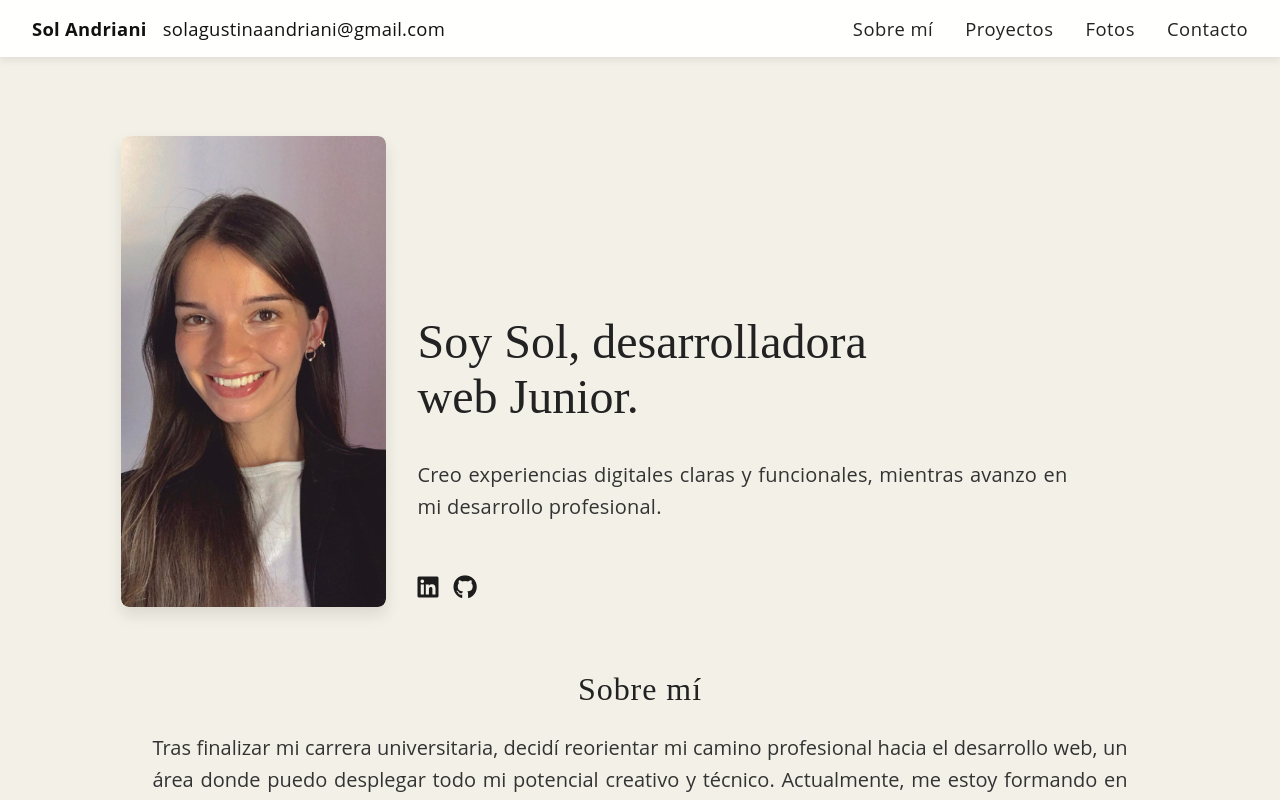
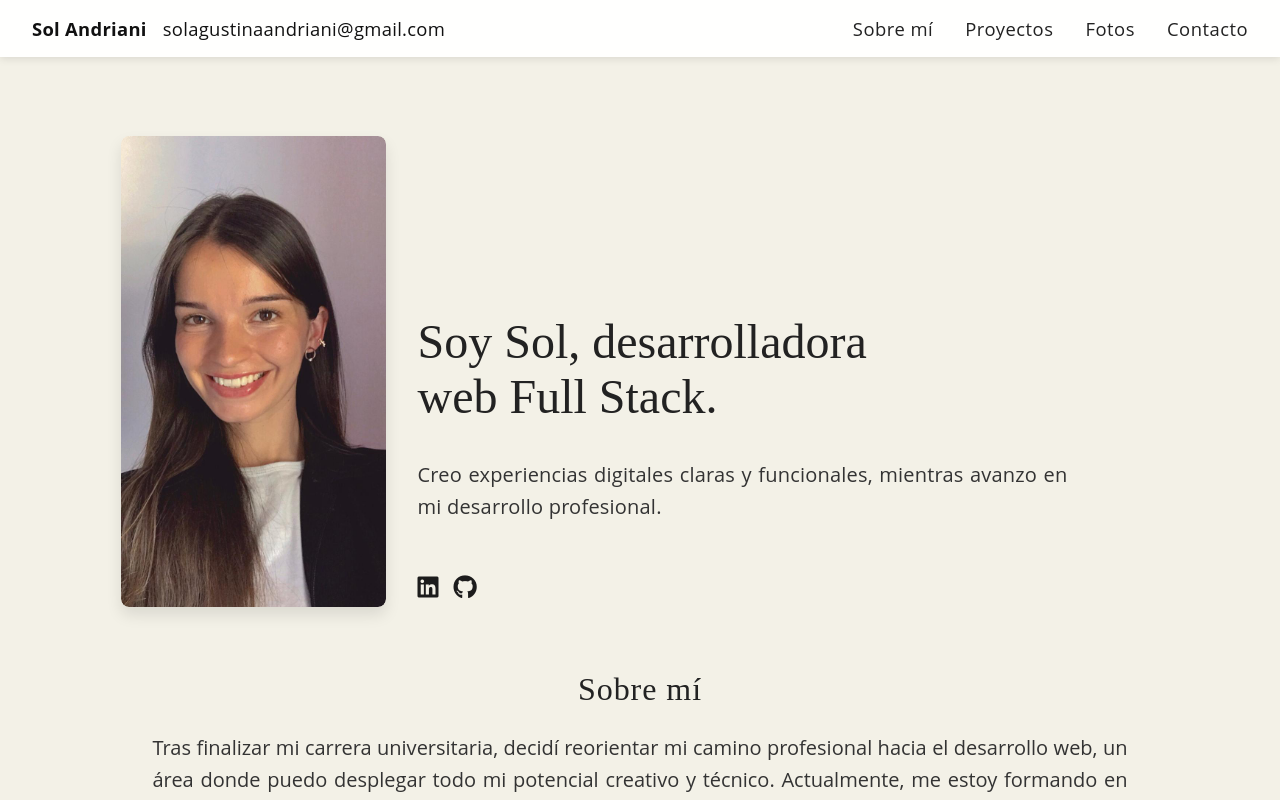
Before and after one commit to SolAndriani/portafolio-sol-andriani, a React (Create React App) app: page / in a window 1280 px wide. Shown: the top 800 px of the page. Built offline with nearby package versions, Linux system fonts and the light colour scheme.

Commit message:
Actualizo presentación en el portfolio

```diff
--- a/src/components/Presentacion.jsx
+++ b/src/components/Presentacion.jsx
@@ -7,7 +7,7 @@ export default function Presentacion() {
         <img src="/imagenes/foto sol.jpg" alt="Foto de Sol" />
       </div>
       <div className="texto-sobre-mi">
-        <h1 className="presentacion">Soy Sol, desarrolladora web Junior.</h1>
+        <h1 className="presentacion">Soy Sol, desarrolladora web Full Stack.</h1>
         <p className="subtitulo">
           Creo experiencias digitales claras y funcionales, mientras avanzo en mi desarrollo profesional.
         </p>
```
